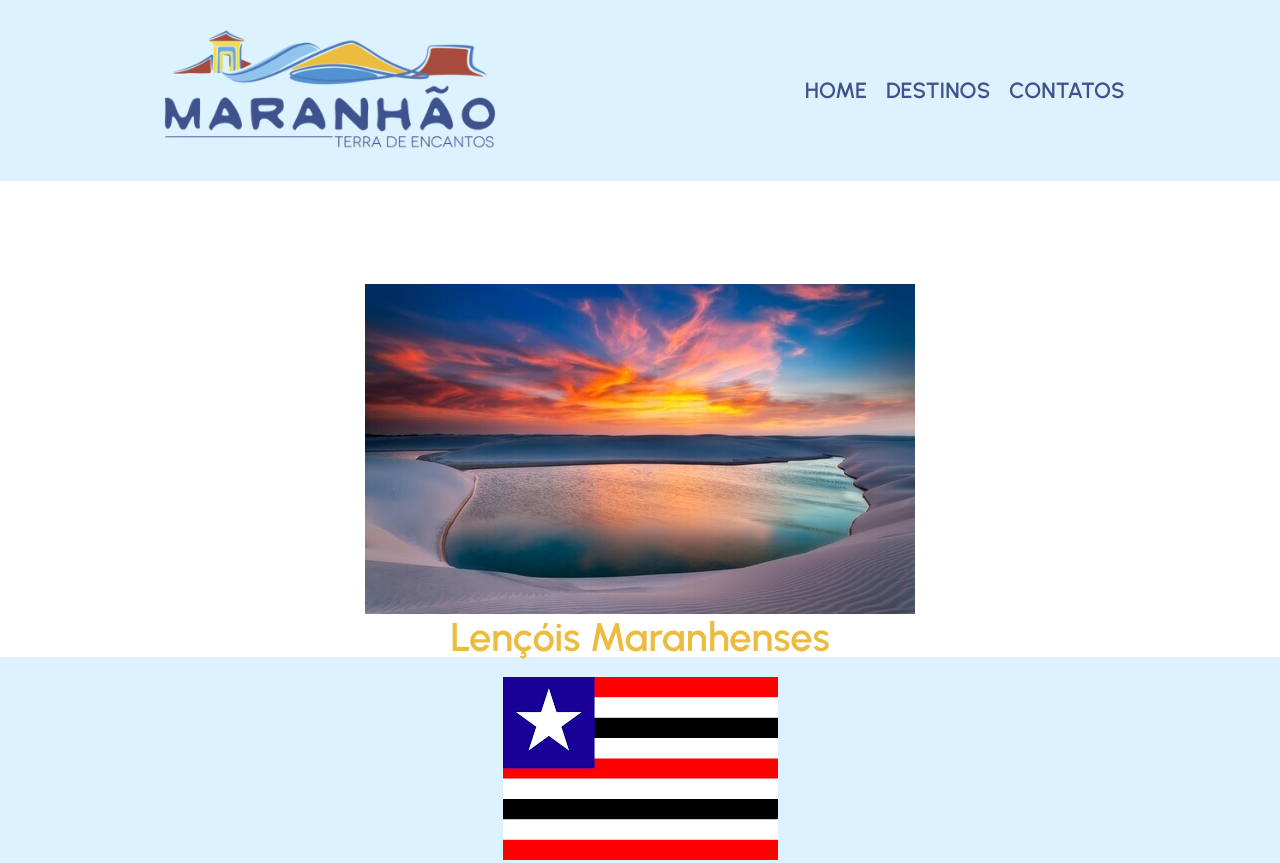
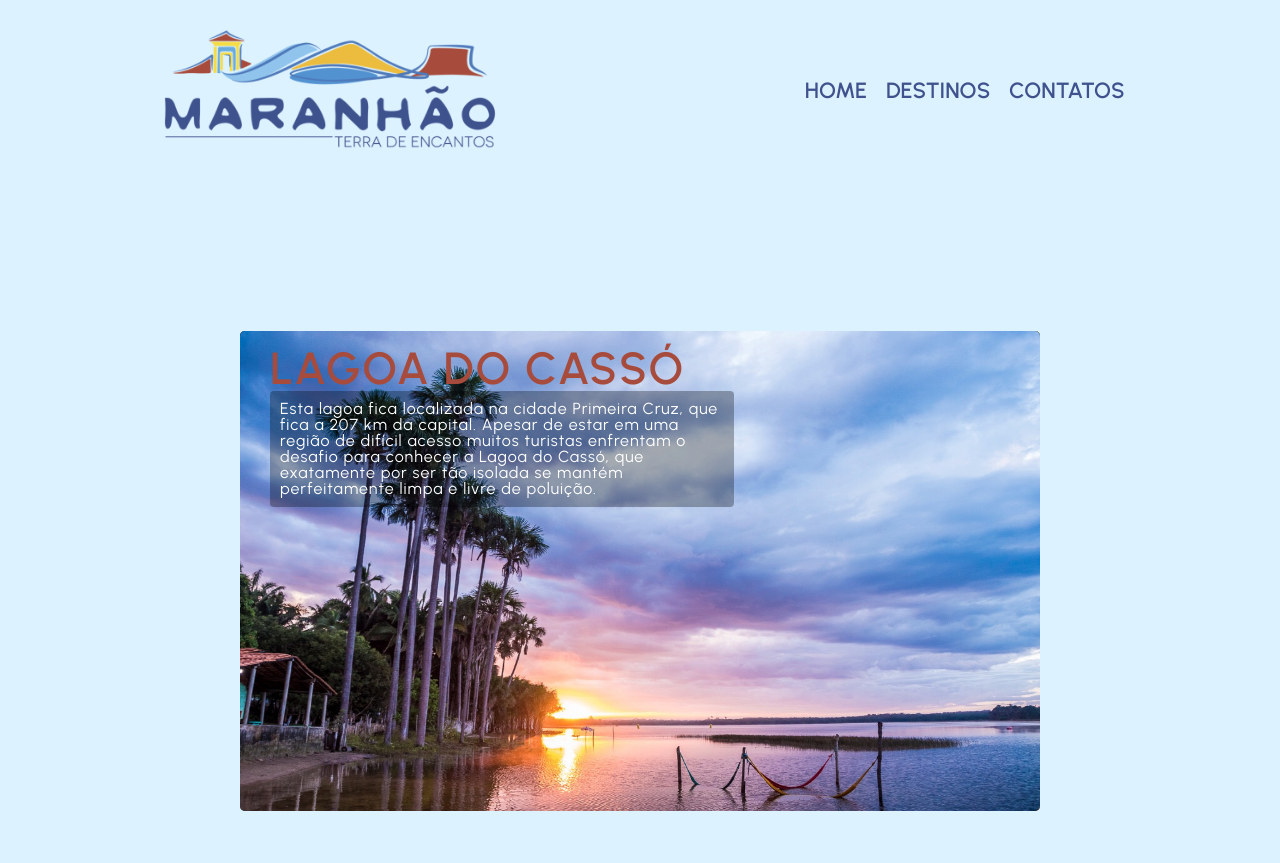
Before and after one commit to NewGabrielFroes/Website_Cultura_Maranhese, a plain HTML site: page destinos.html in a window 1280 px wide. Shown: the top 863 px of the page. Drawn offline with Linux system fonts and the light colour scheme.

Commit message:
terminando primeiro slide

```diff
--- /dev/null
+++ b/css/destino.css
@@ -0,0 +1,107 @@
+body {
+    font-family: 'Urbanist', sans-serif;
+}
+
+header {
+    background-color: #DCF2FF;
+    padding: 20px 0;
+}
+
+.container {
+    display: flex;
+	justify-content: space-around;
+	align-items: center;
+
+}
+
+.container img {
+    width: 30%;
+}
+
+
+
+nav li {
+    display: inline;
+    margin-right: 15px;
+}
+
+nav a {
+    text-decoration: none;
+    font-weight: bold;
+    color: #3F528D;
+    font-size: 22px;
+    text-transform: uppercase;
+    transition: all 0.5s;
+}
+
+nav a:hover {
+    color: #A74C3C;
+}
+
+
+.container-slide {
+    margin: 0;
+    padding: 0;
+    box-sizing: border-box;
+    height: 100vh;
+    display: flex;
+    justify-content: center;
+    align-items: center;
+    background-color: #DCF2FF
+}
+
+.img-slider {
+    position: relative;
+    width: 800px;
+    height: 500px;
+    margin: 10px;
+}
+
+.img-slider .slide {
+    z-index: 1;
+    position: absolute;
+    width: 100%;
+}
+
+.img-slider .slide img {
+    z-index: 1;
+    width: 100%;
+    max-height: 480px;
+    border-radius: 5px;
+}
+
+.img-slider .slide .info {
+    position: absolute;
+    top: 0;
+    padding: 15px 30px;
+}
+
+.img-slider .slide .info h2{
+    color: #A74C3C;
+    text-transform: uppercase;
+    font-weight: bold;
+    font-size: 45px;
+    letter-spacing: 2px;
+}
+
+.img-slider .slide .info p {
+    color: #fff;
+    letter-spacing: 1px;
+    font-size: 16px;
+    width: 60%;
+    padding: 10px;
+    border-radius: 4px;
+    background-color: rgba(0, 0, 0, 0.3);
+}
+
+footer {
+    text-align: center;
+    padding: 20px 0;
+    background-color: #DCF2FF;
+}
+
+footer p {
+    color: #A74C3C;
+    font-size: 22px;
+    margin-top: 20px;
+}
--- a/destinos.html
+++ b/destinos.html
@@ -6,7 +6,7 @@
     <meta name="viewport" content="width=device-width, initial-scale=1.0">
     <title>Turismo - Maranhão</title>
     <link rel="stylesheet" href="css/reset.css">
-    <link rel="stylesheet" href="css/style.css">
+    <link rel="stylesheet" href="css/destino.css">
     <link rel="preconnect" href="https://fonts.googleapis.com">
     <link rel="preconnect" href="https://fonts.gstatic.com" crossorigin>
     <link href="https://fonts.googleapis.com/css2?family=Urbanist:wght@100;400;500;600&display=swap" rel="stylesheet">
@@ -25,12 +25,49 @@
          </div>
     </header>
     <main>
-        <section class="img-slide">
-            <div class="slide">
-                <img src="assets/lencois.jpg" alt="foto dos Lençóis Maranhenses">
-            </div>
-            <div class="info">
-                <h2>Lençóis Maranhenses</h2>
+        <section class="container-slide">
+            <div class="img-slider">
+                <div class="slide">
+                    <img src="assets/lencois.jpg" alt="foto dos Lençóis Maranhenses">
+                    <div class="info">
+                        <h2>Lençóis Maranhenses</h2>
+                        <p>O Parque Nacional dos Lençóis Maranhenses é uma área protegida na costa atlântica
+                        norte do Brasil. É conhecido pela sua vasta paisagem desértica de grandes dunas de
+                        areia branca e pelas lagoas sazonais de água da chuva.</p>
+                    </div>
+                </div>
+                <div class="slide">
+                    <img src="assets/saoluis.png" alt="foto de São Luís no São João">
+                    <div class="info">
+                        <h2>São Luís</h2>
+                        <p>São Luís é uma cidade rica em opções. Se você curte natureza vai se encantar
+                        com as praias e os parques naturais. Agora se você gosta de conhecer um pouco
+                        mais da cidade vai se encantar com a arquitetura da capital.
+                        Além do famoso centro histórico, a cidade ainda é repleta de bares para animar a noite.
+                        Seja qual for seu estilo tem opção para todos os gostos. </p>
+                    </div>
+                </div>
+                <div class="slide">
+                    <img src="assets/chapadadasmesas.jpg" alt="foto das Chapada das Mesas">
+                    <div class="info">
+                        <h2>Chapada das Mesas</h2>
+                        <p>Chapada das Mesas é um dos paraísos intocados da natureza aqui do nosso país,
+                        tanto é que para visitar a região só é possível mediante a contratação de agências
+                        que oferecem o roteiro para a cidade.Lá é possível encontrar uma grande variedade
+                        de cânions, cachoeiras, cerrados, muitas estradas de terra e formações rochosas incríveis.
+                        Os melhores meses para visitar a cidade são: Maio, Junho e Julho.</p>
+                    </div>
+                </div>
+                <div class="slide">
+                    <img src="assets/lagoa.jpg" alt="foto da Logoa do Cassó">
+                    <div class="info">
+                        <h2>Lagoa do Cassó</h2>
+                        <p>Esta lagoa fica localizada na cidade Primeira Cruz, que fica a 207 km da capital.
+                        Apesar de estar em uma região de difícil acesso muitos turistas enfrentam o desafio
+                        para conhecer a Lagoa do Cassó, que exatamente por ser tão isolada se mantém perfeitamente
+                        limpa e livre de poluição.</p>
+                    </div>
+                </div>
             </div>
         </section>
     </main>
```
Also changed, not shown: assets/chapadadasmesas.jpg (added), assets/lagoa.jpg (added), assets/saoluis.png (added), css/style.css (line endings or trailing spaces).
